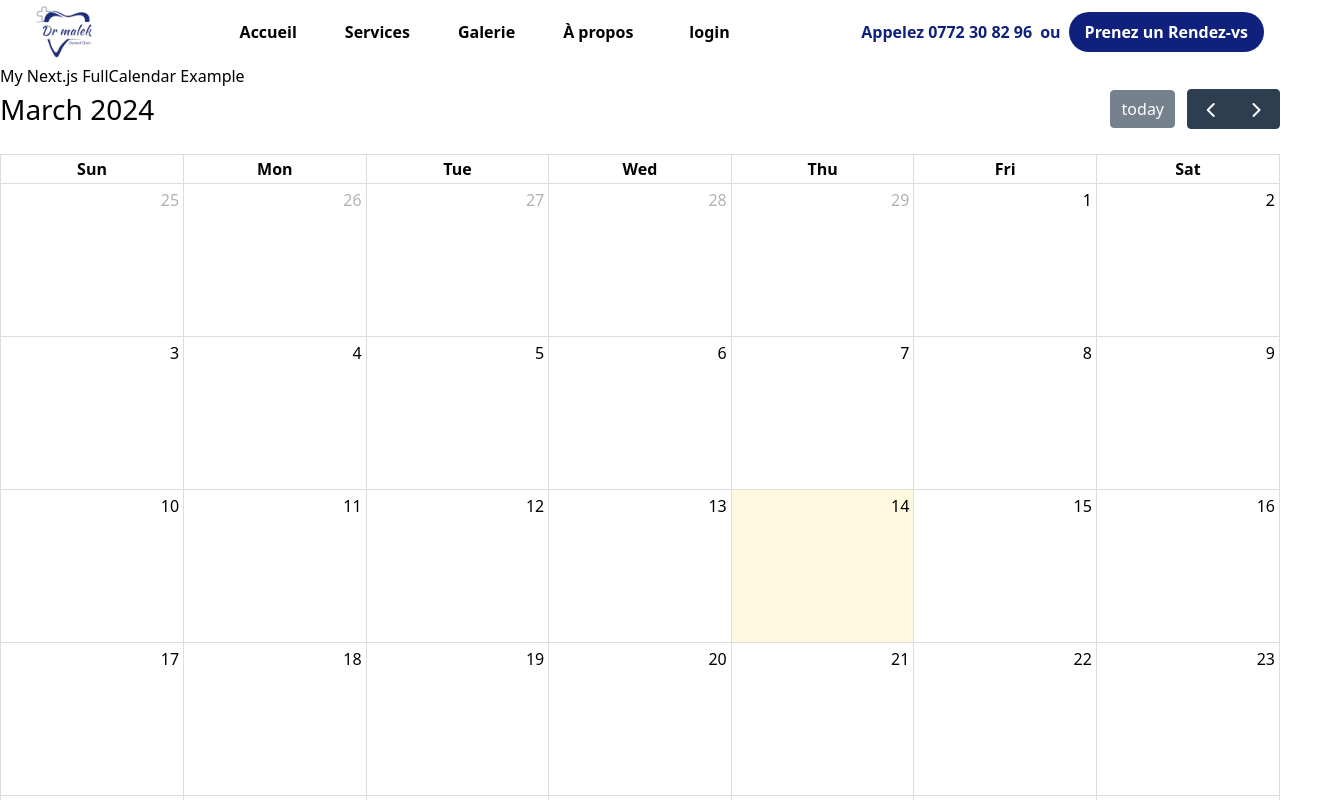
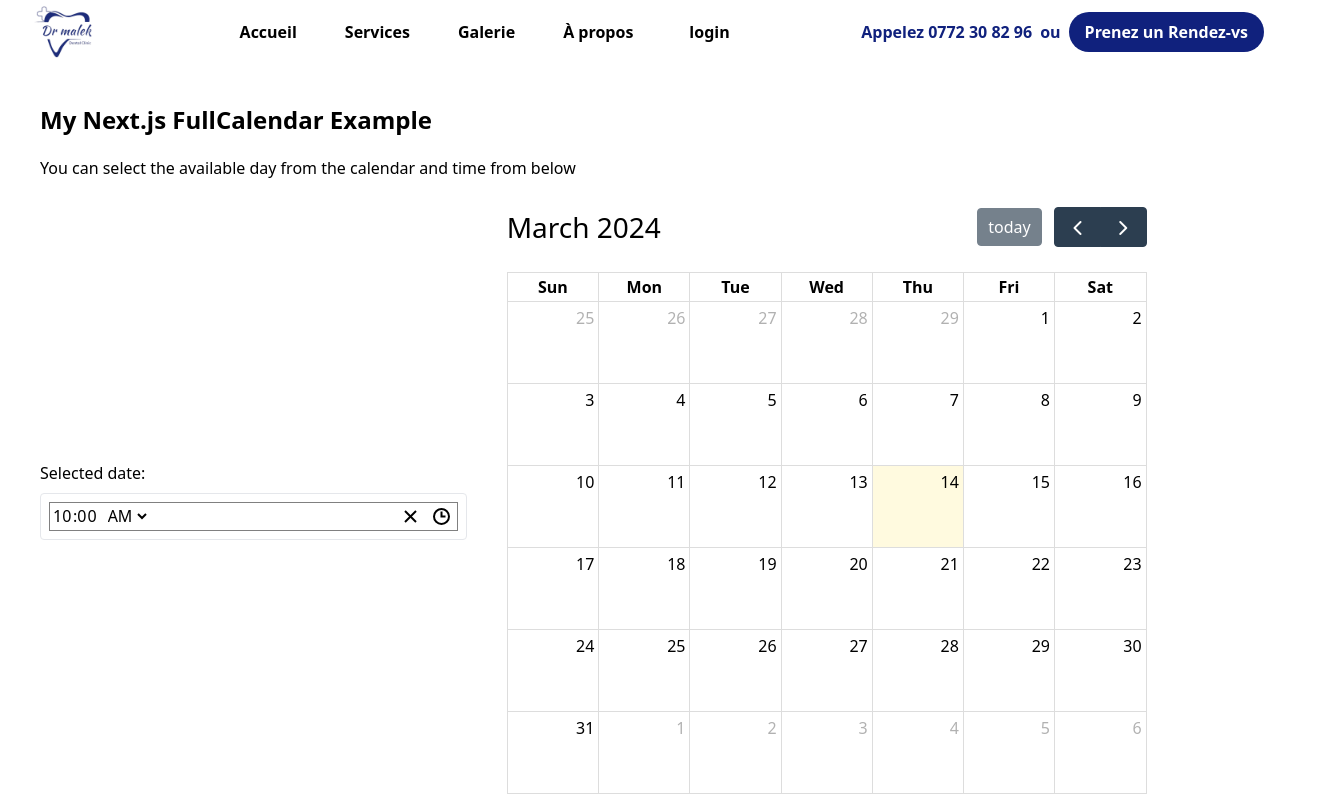
Before and after one commit to MK-dental/mk-clinic, a Next.js app in the folder mk-clinic/: page /Date in a window 1280 px wide. Shown: the top 800 px of the page, 1320 px wide, since content can reach past the window. Built offline with nearby package versions, Linux system fonts and the light colour scheme.

Commit message:
add a time picker

```diff
--- a/mk-clinic/components/rendezvs/Date.jsx
+++ b/mk-clinic/components/rendezvs/Date.jsx
@@ -1,25 +1,66 @@
-import React, { useState } from 'react';
+import React, { useState, useEffect } from 'react';
 import FullCalendar from '@fullcalendar/react';
 import dayGridPlugin from '@fullcalendar/daygrid';
+import TimePicker from 'react-time-picker';
+import 'react-time-picker/dist/TimePicker.css';
+import 'react-clock/dist/Clock.css';
 
 const Date = () => {
   const [selectedDate, setSelectedDate] = useState(null);
+  const [selectedTime, setSelectedTime] = useState('10:00');
 
-  const handleDateSelect = (info) => {
-    setSelectedDate(info.startStr);
-    console.log('Selected date:', info.startStr);
+  useEffect(() => {
+    const calendarEl = document.querySelector('.fc-daygrid');
+
+    const handleDateClick = (event) => {
+      const dateCell = event.target.closest('.fc-day');
+      if (dateCell) {
+        const dateStr = dateCell.getAttribute('data-date');
+        setSelectedDate(dateStr);
+        console.log('Clicked date:', dateStr);
+      }
+    };
+
+    if (calendarEl) {
+      calendarEl.addEventListener('click', handleDateClick);
+    }
+
+    return () => {
+      if (calendarEl) {
+        calendarEl.removeEventListener('click', handleDateClick);
+      }
+    };
+  }, []);
+
+  const handleTimeChange = (time) => {
+    setSelectedTime(time);
+    console.log('Selected time:', time);
   };
 
   return (
-    <div>
-      <h1>My Next.js FullCalendar Example</h1>
-      <FullCalendar
-        plugins={[dayGridPlugin]}
-        initialView="dayGridMonth"
-        selectable={true}
-        select={handleDateSelect}
-      />
-      <p>Selected date: {selectedDate}</p>
+    <div className='container mx-10 my-10'>
+      <h1 className='text-2xl font-bold mb-5'>My Next.js FullCalendar Example</h1>
+      <p className="mb-5">You can select the available day from the calendar and time from below</p>
+      <div className='flex flex-col md:flex-row jsutify-start items-center h-[600px]'>
+        <div className='mb-5 md:mb-0 md:mr-10 md:w-1/3'>
+          <p className='mb-2'>Selected date: {selectedDate}</p>
+          <TimePicker
+            className='border p-2 rounded w-full'
+            onChange={handleTimeChange}
+            value={selectedTime}
+          />
+        </div>
+        <div className='md:w-1/2'>
+          <FullCalendar
+            plugins={[dayGridPlugin]}
+            initialView="dayGridMonth"
+            height="auto"
+            // Adjust aspect ratio for better appearance
+            // dayCellContent={renderDayContent} // Custom rendering function for day cells
+            // eventContent={renderEventContent} // Custom rendering function for events
+          />
+        </div>
+      </div>
     </div>
   );
 };
--- a/mk-clinic/components/rendezvs/PopUpWatch.jsx
+++ /dev/null
@@ -1,41 +0,0 @@
-import React, { useState } from 'react';
-
-const PopUpWatch = ({ onSetTime, onSetEvent }) => {
-  const [selectedHour, setSelectedHour] = useState('');
-  const [selectedMinute, setSelectedMinute] = useState('');
-
-  const handleSetEvent = () => {
-    // Combine selected hour and minute into a time string
-    const selectedTime = `${selectedHour}:${selectedMinute}`;
-    onSetTime(selectedTime); // Emit selected time back to parent component
-    onSetEvent(); // Call the event creation function in the parent component
-  };
-
-  return (
-    <div className="popup-watch">
-      <h2>Select Time</h2>
-      <div className="time-inputs">
-        <input
-          type="number"
-          min="0"
-          max="23"
-          placeholder="Hour"
-          value={selectedHour}
-          onChange={(e) => setSelectedHour(e.target.value)}
-        />
-        <span>:</span>
-        <input
-          type="number"
-          min="0"
-          max="59"
-          placeholder="Minute"
-          value={selectedMinute}
-          onChange={(e) => setSelectedMinute(e.target.value)}
-        />
-      </div>
-      <button onClick={handleSetEvent}>Set Event</button>
-    </div>
-  );
-};
-
-export default PopUpWatch;
--- a/mk-clinic/package.json
+++ b/mk-clinic/package.json
@@ -17,7 +17,8 @@
     "next": "14.1.3",
     "react": "^18",
     "react-dom": "^18",
-    "react-icons": "^5.0.1"
+    "react-icons": "^5.0.1",
+    "react-time-picker": "^6.6.0"
   },
   "devDependencies": {
     "@types/cookie": "^0.6.0",
--- a/mk-clinic/pages/Date.js
+++ b/mk-clinic/pages/Date.js
@@ -1,37 +1,13 @@
-import React, { useEffect } from 'react';
-import FullCalendar from '@fullcalendar/react';
-import dayGridPlugin from '@fullcalendar/daygrid';
+import React from 'react';
+import Date from '../components/rendezvs/Date';
 
 const Datepage = () => {
-  useEffect(() => {
-    const calendarEl = document.querySelector('.fc-daygrid');
 
-    if (calendarEl) {
-      calendarEl.addEventListener('click', handleDateClick);
-    }
-
-    return () => {
-      if (calendarEl) {
-        calendarEl.removeEventListener('click', handleDateClick);
-      }
-    };
-  }, []);
-
-  const handleDateClick = (event) => {
-    const dateCell = event.target.closest('.fc-day');
-    if (dateCell) {
-      const dateStr = dateCell.getAttribute('data-date');
-      console.log('Clicked date:', dateStr);
-    }
-  };
 
   return (
     <div>
-      <h1>My Next.js FullCalendar Example</h1>
-      <FullCalendar
-        plugins={[dayGridPlugin]}
-        initialView="dayGridMonth"
-      />
+
+    <Date></Date>
     </div>
   );
 };
```
Also changed, not shown: 1 other file (tests, documents, lock files or other folders).
